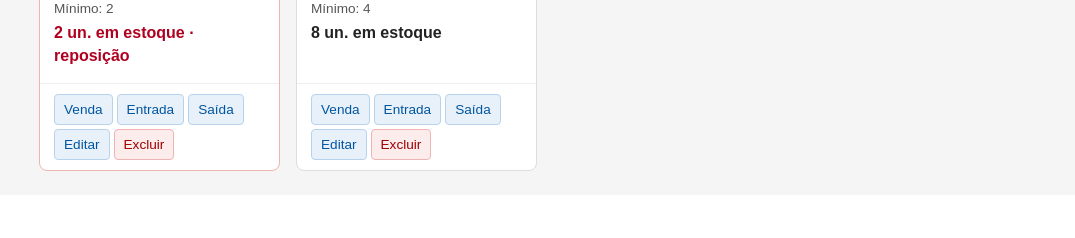
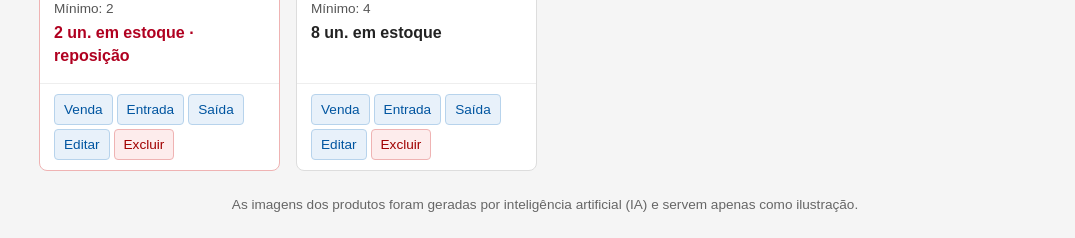
Before and after one commit to marcosr1/trabalhoEVELLYN, a Flask app: page / in a window 1280 px wide, after a click on "📦 Produtos". Shown: the part 4047-4285 px from the top of the page, without its empty margins (205-1280 px from the left). Before the commit the page ends 4218 px from the top, so only its background shows below. Run offline with Flask 3, Linux system fonts and the light colour scheme.

Commit message:
Atualizando a aba produtos, explicar que as iamgens são feitas por IA
Co-Authored-By: Claude Opus 5.5 <noreply@anthropic.com>

```diff
--- a/static/style.css
+++ b/static/style.css
@@ -313,6 +313,14 @@ label {
   color: #666;
 }
 
+/* Aviso no final da aba Produtos */
+.aviso-ia {
+  margin: 24px 0 0;
+  font-size: 0.85rem;
+  color: #666;
+  text-align: center;
+}
+
 /* Foto no formulário */
 .foto-edicao {
   display: flex;
--- a/templates/estoque.html
+++ b/templates/estoque.html
@@ -91,6 +91,9 @@
           </div>
 
           <div class="grid-cards" id="grid-produtos"></div>
+
+          <!-- Aviso sobre as fotos -->
+          <p class="aviso-ia">As imagens dos produtos foram geradas por inteligência artificial (IA) e servem apenas como ilustração.</p>
         </section>
 
         <!-- Movimentações -->
```
